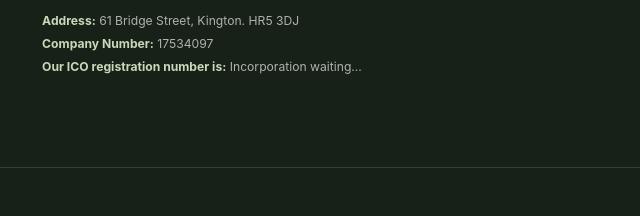
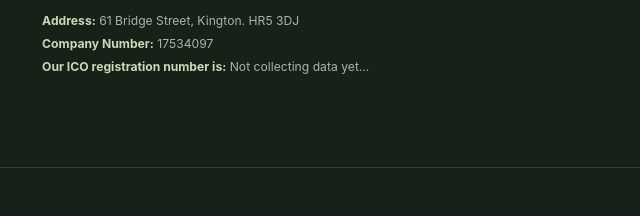
Before and after one commit to ChattingPal/novaxstudios, a plain HTML site: page careers/index.html in a window 1280 px wide. Shown: the part 3030-3246 px from the top of the page, 347-987 px from the left. Drawn offline with Linux system fonts and the light colour scheme.

Commit message:
Update ICO footer status

```diff
--- a/careers/index.html
+++ b/careers/index.html
@@ -176,7 +176,7 @@
         <strong>This website is owned and operated by NovaX Studios Ltd.</strong>
         <p><span>Address:</span> 61 Bridge Street, Kington. HR5 3DJ</p>
         <p><span>Company Number:</span> 17534097</p>
-        <p><span>Our ICO registration number is:</span> Incorporation waiting...</p>
+        <p><span>Our ICO registration number is:</span> Not collecting data yet...</p>
       </div>
       <div class="footer-links">
         <a class="footer-contact" href="mailto:contact@novaxstudios.art">contact@novaxstudios.art</a>
```
